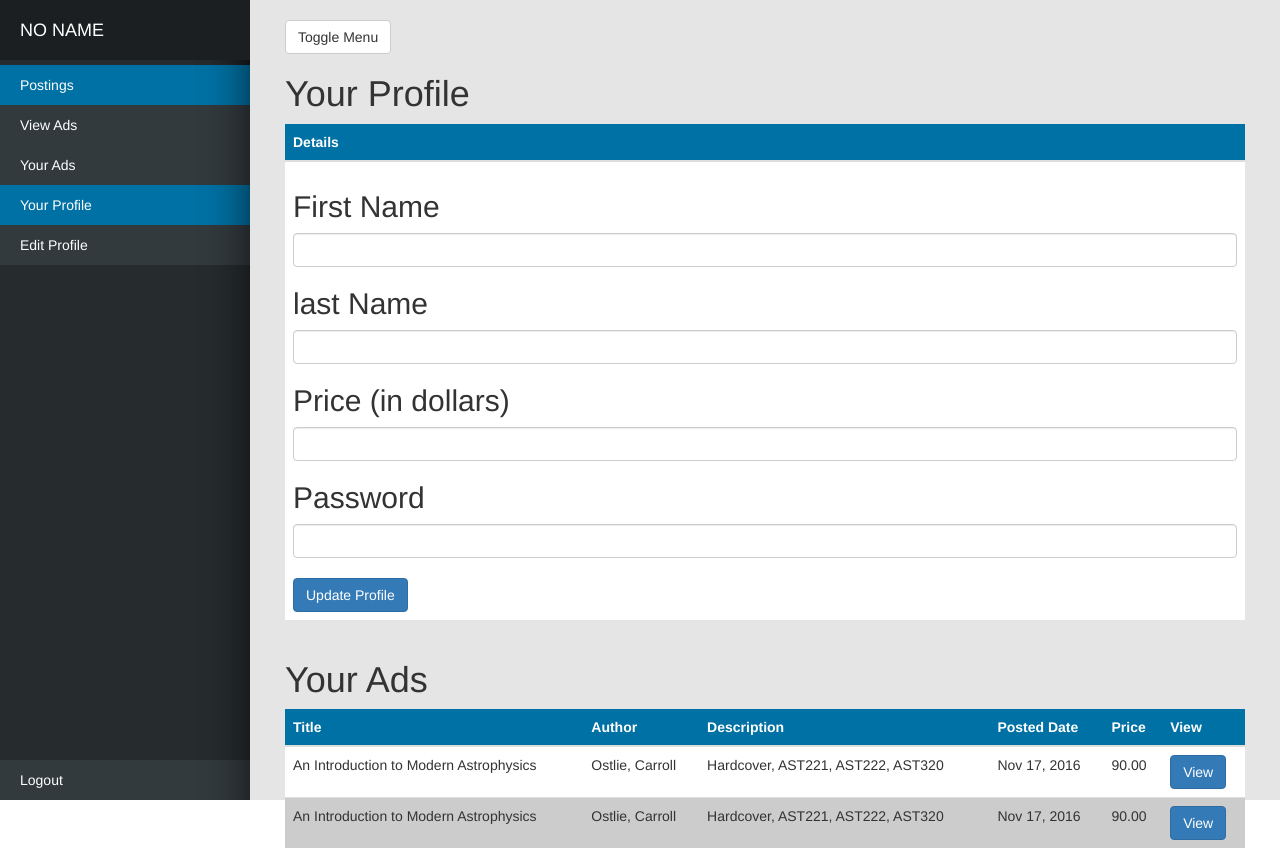
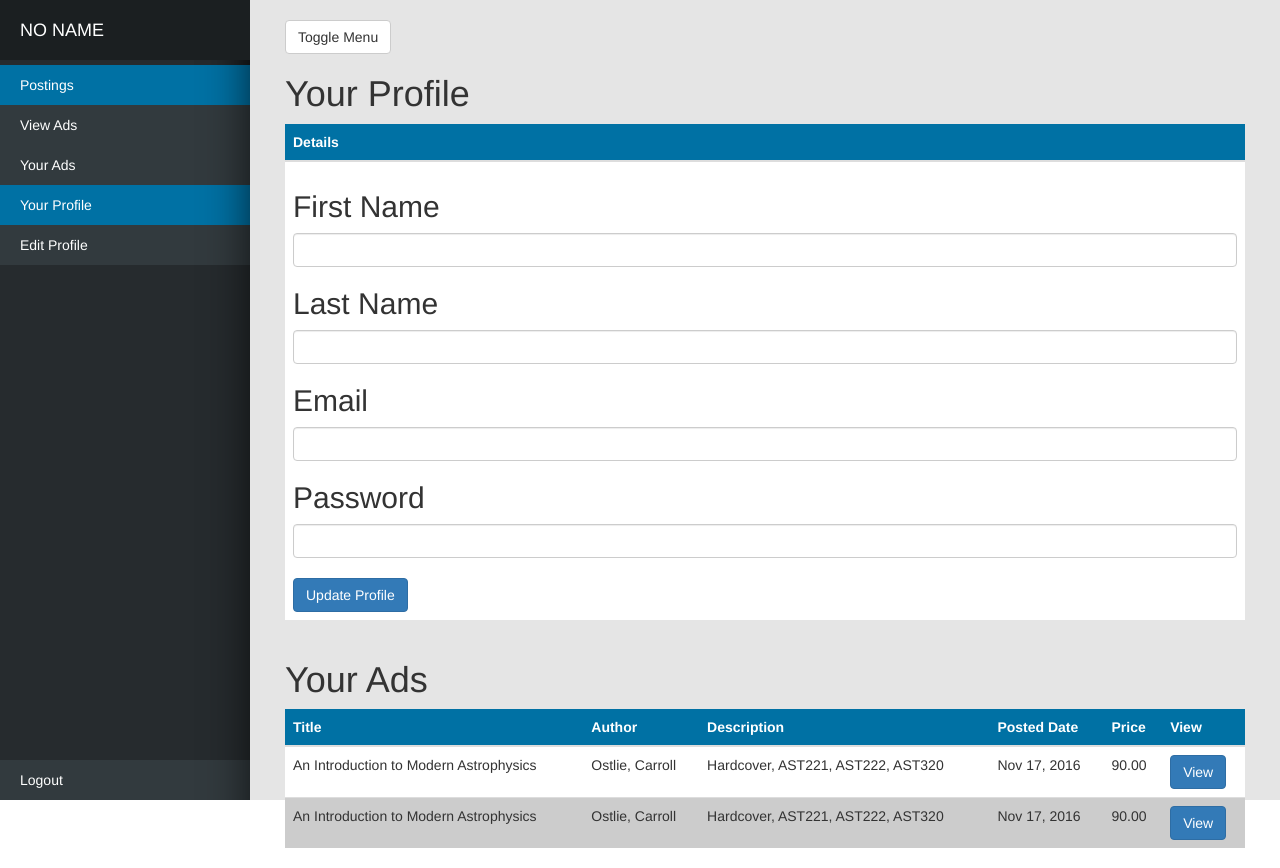
Before and after one commit to rohanbhatia/textbook-exchange, a plain HTML site: page profile.html in a window 1280 px wide. Drawn offline with Linux system fonts and the light colour scheme.

Commit message:
Made correction to change email field title

```diff
--- a/profile.html
+++ b/profile.html
@@ -86,9 +86,9 @@
                             <form>
                                 <h2>First Name</h2>
                                 <input type="text" class="form-control"/>
-                                <h2>last Name</h2>
+                                <h2>Last Name</h2>
                                 <input type="text" class="form-control"/>
-                                <h2>Price (in dollars)</h2>
+                                <h2>Email</h2>
                                 <input type="email" class="form-control"/>
                                 <h2>Password</h2>
                                 <input type="password" class="form-control"/>
```
